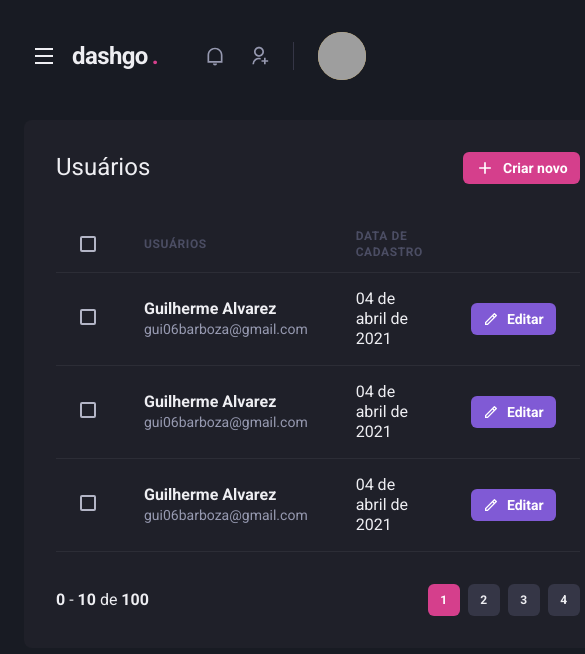
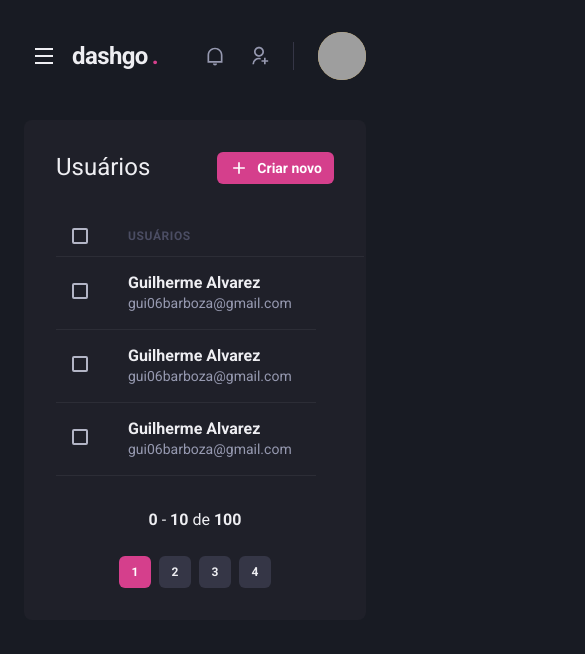
Before and after one commit to GuilhermeAlvarez-00/dashgo-ignite, a Next.js app: page /users in a window 390 px wide. Shown: the top 654 px of the page, 585 px wide, since content can reach past the window. Built offline with nearby package versions, Linux system fonts and the light colour scheme; grey boxes are pictures that could not be loaded.

Commit message:
deixando a listagem de usuarios responsiva

```diff
--- a/src/components/Pagination/index.tsx
+++ b/src/components/Pagination/index.tsx
@@ -4,7 +4,7 @@ import { PaginationItem } from './PaginationItem'
 export function Pagination() {
   return (
     <Stack
-      direction="row"
+      direction={["column", "row"]}
       mt="8"
       justify="space-between"
       align="center"
--- a/src/pages/users/index.tsx
+++ b/src/pages/users/index.tsx
@@ -1,10 +1,16 @@
-import { Box, Button, Checkbox, Flex, Heading, Icon, Table, Tbody, Td, Th, Thead, Tr, Text } from "@chakra-ui/react";
+import { Box, Button, Checkbox, Flex, Heading, Icon, Table, Tbody, Td, Th, Thead, Tr, Text, useBreakpointValue } from "@chakra-ui/react";
 import { RiAddLine, RiPencilLine } from "react-icons/ri";
+
 import { Header } from "../../components/Header";
 import { Sidebar } from "../../components/Sidebar";
 import { Pagination } from '../../components/Pagination'
 
 export default function UserList() {
+  const isWideVersion = useBreakpointValue({
+    base: false,
+    lg: true,
+  })
+
   return (
     <Box>
       <Header />
@@ -12,7 +18,7 @@ export default function UserList() {
       <Flex w="100%" my="6" maxWidth={1480} mx="auto" px="6">
         <Sidebar />
 
-        <Box flex="1" borderRadius={8} bg="gray.800" p="8">
+        <Box flex="1" w="100%" borderRadius={8} bg="gray.800" p="8">
           <Flex mb="8" justify="space-between" align="center">
             <Heading size="lg" fontWeight="normal">Usuários</Heading>
 
@@ -32,17 +38,17 @@ export default function UserList() {
           <Table colorScheme="whiteAlpha">
             <Thead>
               <Tr>
-                <Th px="6" color="gray.300" width="8">
+                <Th px={["4", "4", "6"]} color="gray.300" width="8">
                   <Checkbox colorScheme="pink" />
                 </Th>
                 <Th>Usuários</Th>
-                <Th>Data de cadastro</Th>
+                { isWideVersion && <Th>Data de cadastro</Th> }
                 <Th width="8"></Th>
               </Tr>
             </Thead>
             <Tbody>
               <Tr>
-                <Td px="6">
+                <Td px={["4", "4", "6"]}>
                   <Checkbox colorScheme="pink" />
                 </Td>
                 <Td>
@@ -51,7 +57,8 @@ export default function UserList() {
                     <Text fontSize="sm" color="gray.300">gui06barboza@gmail.com</Text>
                   </Box>
                 </Td>
-                <Td>04 de abril de 2021</Td>
+                { isWideVersion && <Td>04 de abril de 2021</Td> }
+                { isWideVersion && (
                   <Td>
                     <Button
                       as="a"
@@ -65,9 +72,10 @@ export default function UserList() {
                       Editar
                     </Button>
                   </Td>
+                )}
               </Tr>
               <Tr>
-                <Td px="6">
+                <Td px={["4", "4", "6"]}>
                   <Checkbox colorScheme="pink" />
                 </Td>
                 <Td>
@@ -76,7 +84,8 @@ export default function UserList() {
                     <Text fontSize="sm" color="gray.300">gui06barboza@gmail.com</Text>
                   </Box>
                 </Td>
-                <Td>04 de abril de 2021</Td>
+                { isWideVersion && <Td>04 de abril de 2021</Td> }
+                { isWideVersion && (
                   <Td>
                     <Button
                       as="a"
@@ -90,9 +99,10 @@ export default function UserList() {
                       Editar
                     </Button>
                   </Td>
+                )}
               </Tr>
               <Tr>
-                <Td px="6">
+                <Td px={["4", "4", "6"]}>
                   <Checkbox colorScheme="pink" />
                 </Td>
                 <Td>
@@ -101,7 +111,8 @@ export default function UserList() {
                     <Text fontSize="sm" color="gray.300">gui06barboza@gmail.com</Text>
                   </Box>
                 </Td>
-                <Td>04 de abril de 2021</Td>
+                { isWideVersion && <Td>04 de abril de 2021</Td> }
+                { isWideVersion && (
                   <Td>
                     <Button
                       as="a"
@@ -115,6 +126,7 @@ export default function UserList() {
                       Editar
                     </Button>
                   </Td>
+                )}
               </Tr>
             </Tbody>
           </Table>
```
Lines whose indentation alone changed are shown as unchanged.
